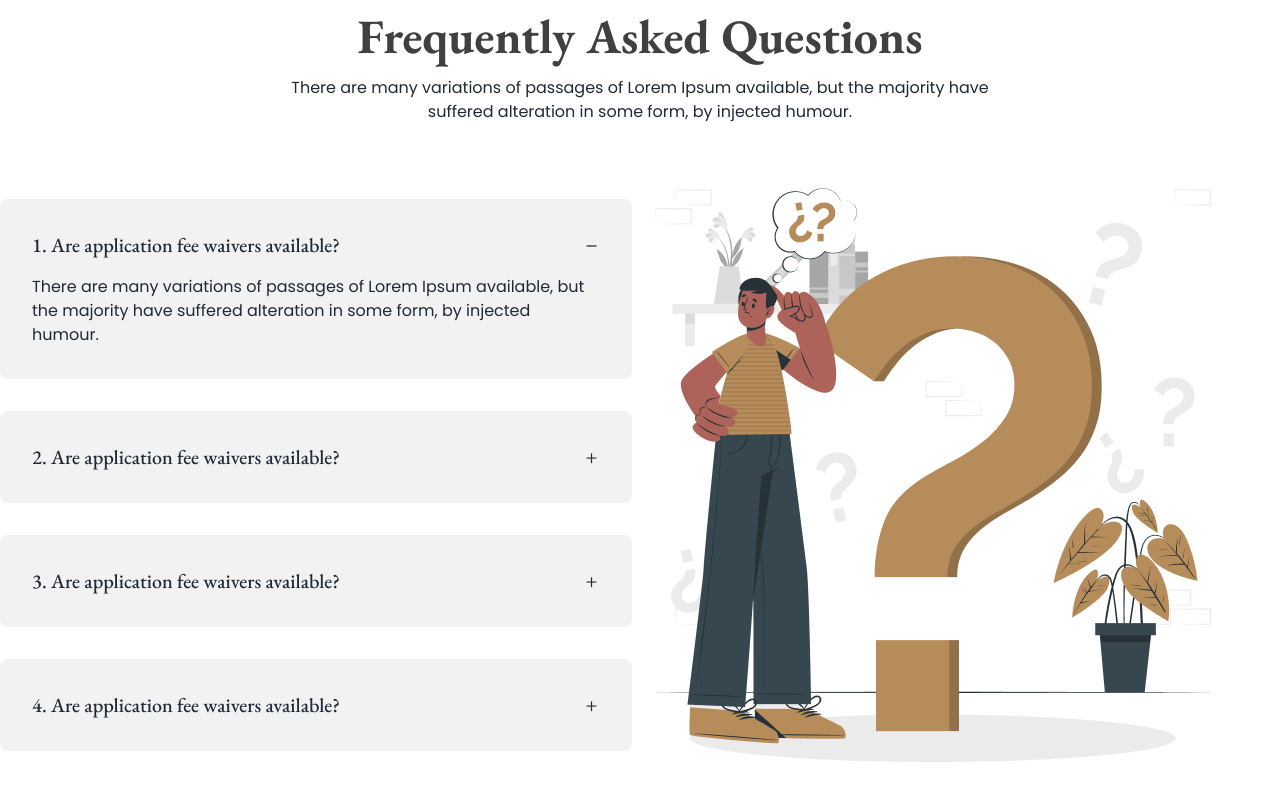
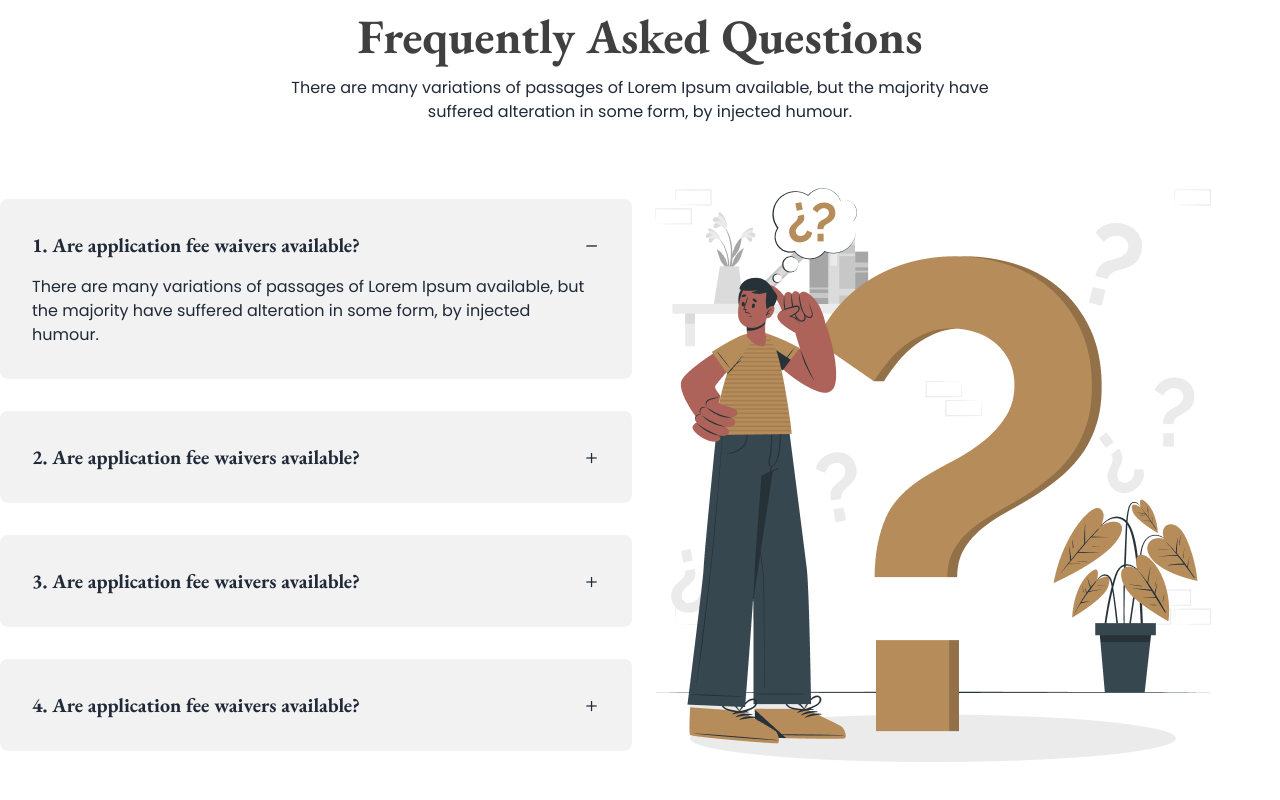
Before and after one commit to coderTirtha/legal-solutions, a plain HTML site: page index.html in a window 1280 px wide. Shown: the part 2465-3265 px from the top of the page. Drawn offline with nearby package versions, Linux system fonts and the light colour scheme.

Commit message:
some typo fixed

```diff
--- a/index.html
+++ b/index.html
@@ -359,7 +359,7 @@
                 <div class="flex-1 space-y-8">
                     <div class="collapse collapse-plus bg-base-200 rounded-lg p-4">
                         <input type="radio" name="my-accordion-3" checked="checked" />
-                        <div class="collapse-title text-xl font-medium font-garamond">
+                        <div class="collapse-title text-xl font-bold font-garamond">
                             1. Are application fee waivers available?
                         </div>
                         <div class="collapse-content">
@@ -368,7 +368,7 @@
                     </div>
                     <div class="collapse collapse-plus bg-base-200 rounded-lg p-4">
                         <input type="radio" name="my-accordion-3" />
-                        <div class="collapse-title text-xl font-medium font-garamond">
+                        <div class="collapse-title text-xl font-bold font-garamond">
                             2. Are application fee waivers available?
                         </div>
                         <div class="collapse-content">
@@ -377,7 +377,7 @@
                     </div>
                     <div class="collapse collapse-plus bg-base-200 rounded-lg p-4">
                         <input type="radio" name="my-accordion-3" />
-                        <div class="collapse-title text-xl font-medium font-garamond">
+                        <div class="collapse-title text-xl font-bold font-garamond">
                             3. Are application fee waivers available?
                         </div>
                         <div class="collapse-content">
@@ -386,7 +386,7 @@
                     </div>
                     <div class="collapse collapse-plus bg-base-200 rounded-lg p-4">
                         <input type="radio" name="my-accordion-3" />
-                        <div class="collapse-title text-xl font-medium font-garamond">
+                        <div class="collapse-title text-xl font-bold font-garamond">
                             4. Are application fee waivers available?
                         </div>
                         <div class="collapse-content">
```
